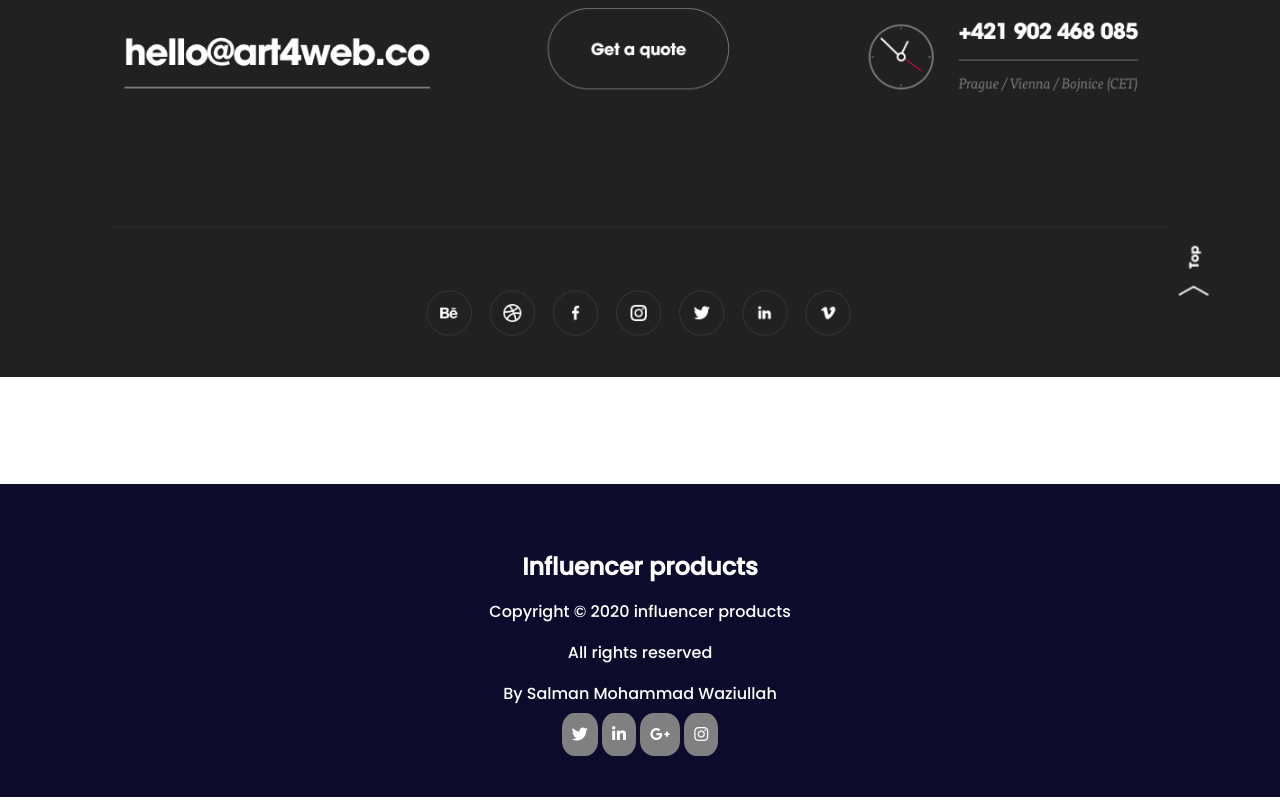
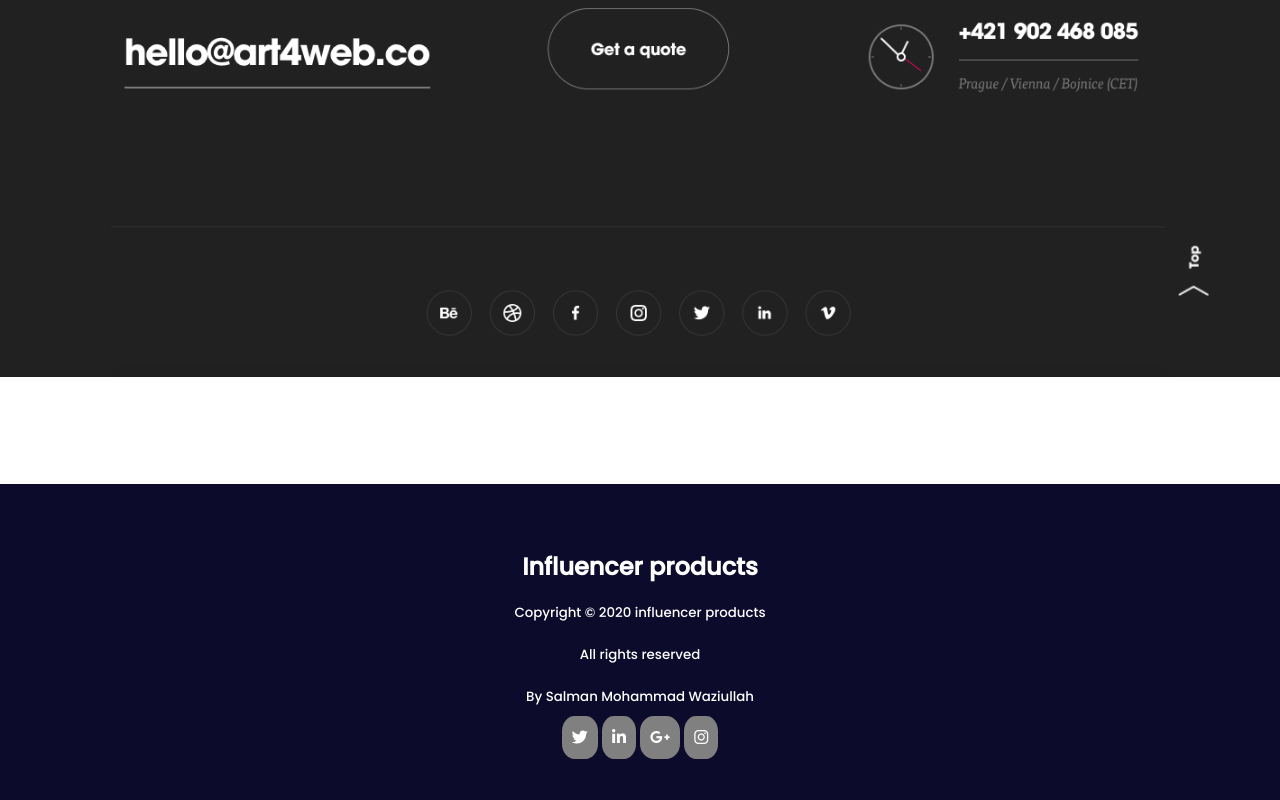
Before and after one commit to SalmanWaziullah/assignment2, a plain HTML site: page index.html in a window 1280 px wide. Shown: the part 2697-3497 px from the top of the page. Drawn offline with Linux system fonts and the light colour scheme.

Commit message:
90% done

```diff
--- a/index.html
+++ b/index.html
@@ -225,9 +225,9 @@
     <footer>
       <div class="footer-info">
         <h2>Influencer products</h2>
-        <p>Copyright © 2020 influencer products</p>
-        <p>All rights reserved</p>
-        <P>By Salman Mohammad Waziullah</P>
+        <p><small>Copyright © 2020 influencer products</small></p>
+        <p><small>All rights reserved</small></p>
+        <P><small>By Salman Mohammad Waziullah</small></P>
         <a href="#"><i class="fab fa-twitter"></i></a>
         <a href="#"><i class="fab fa-linkedin-in"></i></a>
         <a href="#"><i class="fa fa-google-plus" aria-hidden="true"></i></a>
```
